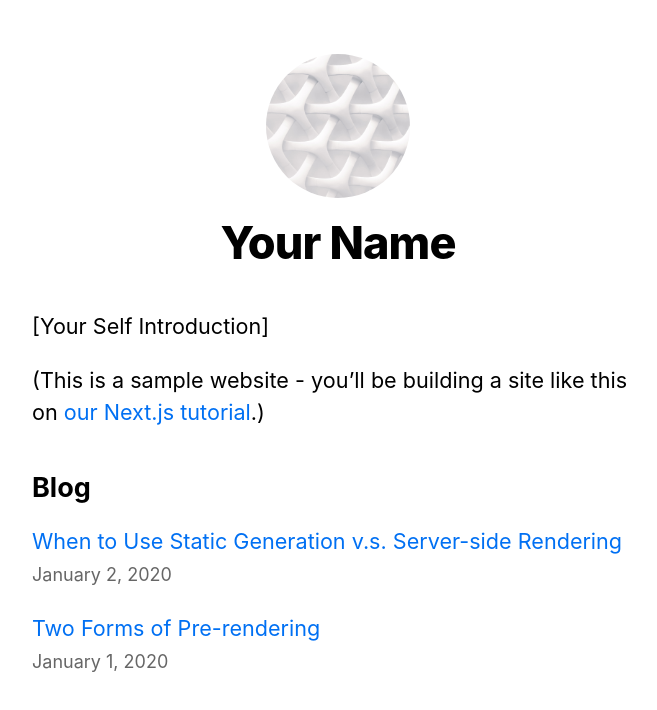
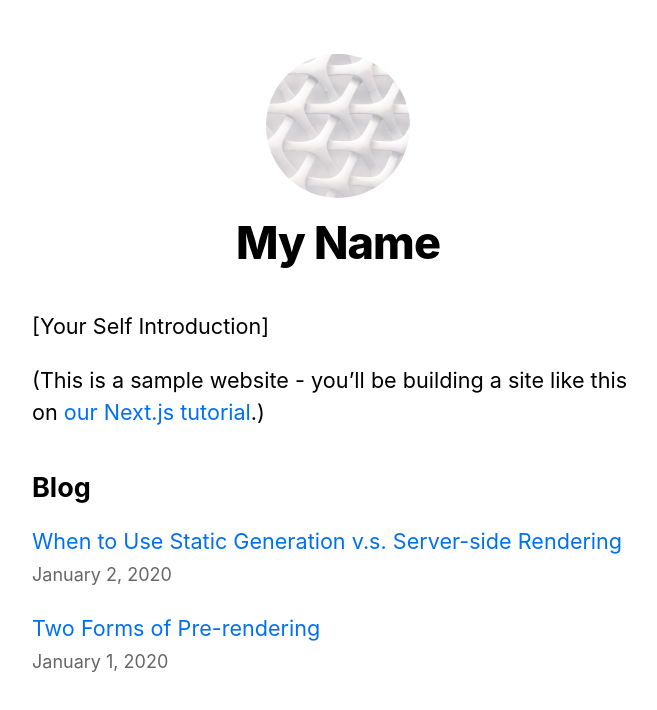
Before and after one commit to yoozze/nextjs-blog, a Next.js app: page / in a window 1280 px wide. Shown: the top 710 px of the page, without its empty margins (302-959 px from the left). Built offline with nearby package versions, Linux system fonts and the light colour scheme.

Commit message:
Updated name

```diff
--- a/src/components/layout.tsx
+++ b/src/components/layout.tsx
@@ -12,7 +12,7 @@ export interface LayoutProps {
     home?: boolean;
 }
 
-const name = 'Your Name';
+const name = 'My Name';
 export const siteTitle = 'Next.js Sample Website';
 
 function Layout({ children, home }: LayoutProps): JSX.Element {
```
